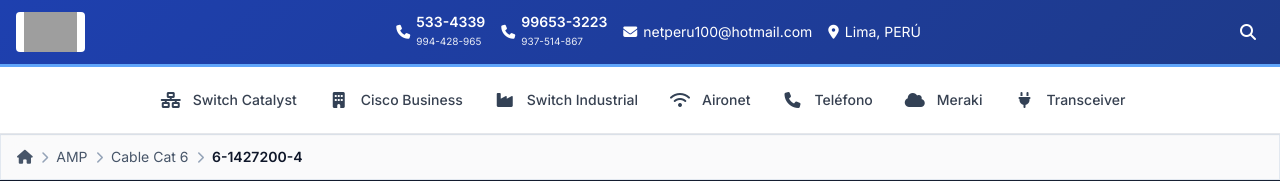
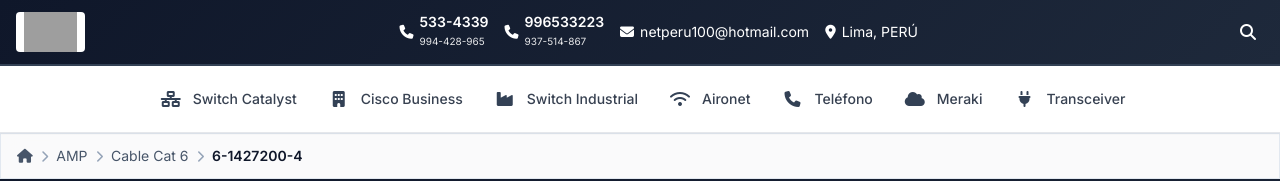
Before and after one commit to Zraght/6-1427200-4, a plain HTML site: page C9200L-24P-4G-E.html in a window 1280 px wide. Shown: the top 181 px of the page. Drawn offline with nearby package versions, Linux system fonts and the light colour scheme; grey boxes are pictures that could not be loaded.

Commit message:
Actualización de página

```diff
--- a/C9200L-24P-4G-E.html
+++ b/C9200L-24P-4G-E.html
@@ -35,8 +35,8 @@
 
     /* Top Header Styles */
     .top-header {
-      background: linear-gradient(135deg, #1e40af 0%, #1e3a8a 100%);
-      border-bottom: 3px solid #60a5fa;
+      background: linear-gradient(135deg, #0f172a 0%, #1e293b 100%);
+      border-bottom: 2px solid #334155;
     }
 
     .glass-card {
@@ -172,7 +172,7 @@
 
         <!-- Información de contacto -->
         <div class="flex flex-wrap items-center gap-3 md:gap-4 text-xs md:text-sm">
-          <a href="tel:5334339" class="flex items-center gap-1.5 hover:text-blue-200 transition">
+          <a href="tel:5334339" class="flex items-center gap-1.5 hover:text-blue-300 transition">
             <i class="fas fa-phone"></i>
             <div class="hidden sm:block">
               <div class="font-semibold leading-tight">533-4339</div>
@@ -181,16 +181,16 @@
             <span class="sm:hidden font-semibold">533-4339</span>
           </a>
 
-          <a href="tel:996533223" class="flex items-center gap-1.5 hover:text-blue-200 transition">
+          <a href="tel:996533223" class="flex items-center gap-1.5 hover:text-blue-300 transition">
             <i class="fas fa-phone"></i>
             <div class="hidden sm:block">
-              <div class="font-semibold leading-tight">99653-3223</div>
+              <div class="font-semibold leading-tight">996533223</div>
               <div class="text-[10px] opacity-90">937-514-867</div>
             </div>
-            <span class="sm:hidden font-semibold">99653-3223</span>
+            <span class="sm:hidden font-semibold">996533223</span>
           </a>
 
-          <a href="mailto:netperu100@hotmail.com" class="hidden md:flex items-center gap-1.5 hover:text-blue-200 transition">
+          <a href="mailto:netperu100@hotmail.com" class="hidden md:flex items-center gap-1.5 hover:text-blue-300 transition">
             <i class="fas fa-envelope"></i>
             <span>netperu100@hotmail.com</span>
           </a>
```
Also changed, not shown: index.html (+7 -7 lines).
